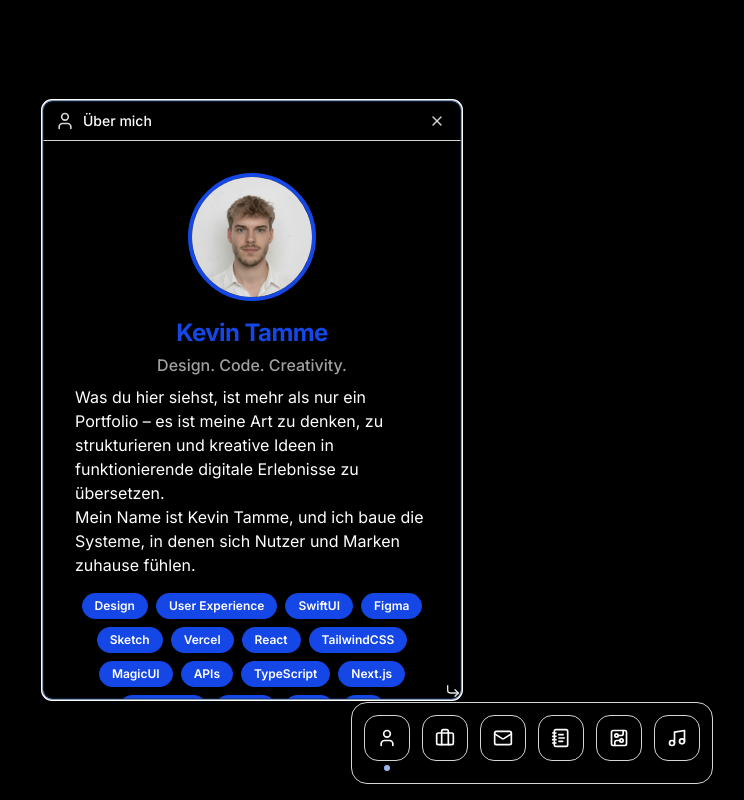
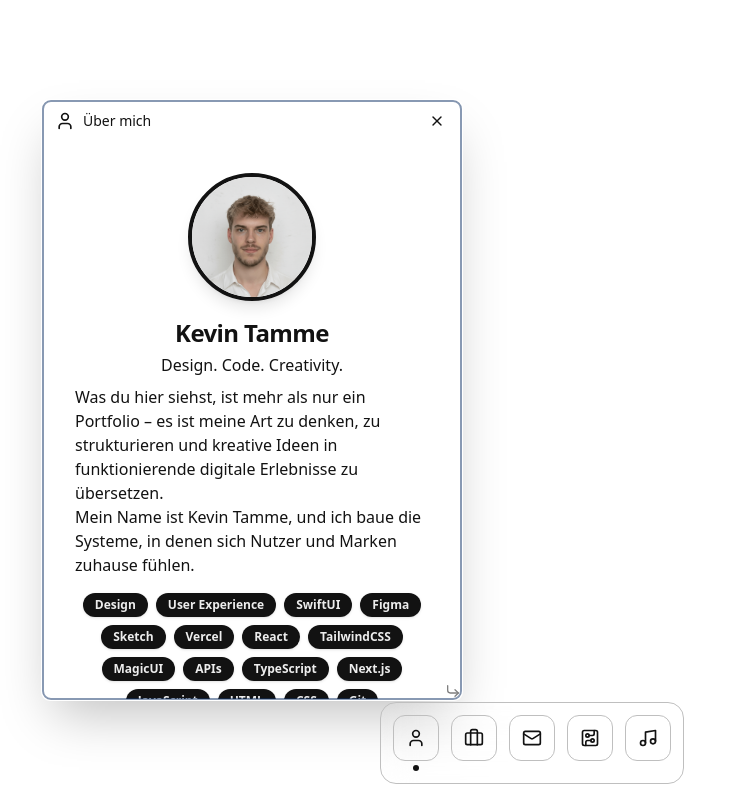
Before and after one commit to warumkev/portfolio, a Next.js app: page / in a window 1280 px wide. Shown: the whole page, without its empty margins (108-852 px from the left). Built offline with nearby package versions, Linux system fonts and the light colour scheme.

Commit message:
Refactor styles across components for improved consistency and readability; update color variables and remove unused styles

```diff
--- a/app/globals.css
+++ b/app/globals.css
@@ -1,125 +1,34 @@
 @import "tailwindcss";
 @import "tw-animate-css";
-
-@custom-variant dark (&:is(.dark *));
 
 @theme inline {
   --color-background: var(--background);
   --color-foreground: var(--foreground);
-  --font-sans: var(--font-inter);
-  --color-sidebar-ring: var(--sidebar-ring);
-  --color-sidebar-border: var(--sidebar-border);
-  --color-sidebar-accent-foreground: var(--sidebar-accent-foreground);
-  --color-sidebar-accent: var(--sidebar-accent);
-  --color-sidebar-primary-foreground: var(--sidebar-primary-foreground);
-  --color-sidebar-primary: var(--sidebar-primary);
-  --color-sidebar-foreground: var(--sidebar-foreground);
-  --color-sidebar: var(--sidebar);
-  --color-chart-5: var(--chart-5);
-  --color-chart-4: var(--chart-4);
-  --color-chart-3: var(--chart-3);
-  --color-chart-2: var(--chart-2);
-  --color-chart-1: var(--chart-1);
+  --color-primary: var(--primary);
+  --color-secondary: var(--secondary);
+  --color-muted: var(--muted);
+  --color-accent: var(--accent);
+  --color-destructive: var(--destructive);
+  --color-border: var(--border);
+  --color-input: var(--input);
   --color-ring: var(--ring);
-  --color-input: var(--input);
-  --color-border: var(--border);
-  --color-destructive: var(--destructive);
-  --color-accent-foreground: var(--accent-foreground);
-  --color-accent: var(--accent);
-  --color-muted-foreground: var(--muted-foreground);
-  --color-muted: var(--muted);
-  --color-secondary-foreground: var(--secondary-foreground);
-  --color-secondary: var(--secondary);
-  --color-primary-foreground: var(--primary-foreground);
-  --color-primary: var(--primary);
-  --color-popover-foreground: var(--popover-foreground);
-  --color-popover: var(--popover);
-  --color-card-foreground: var(--card-foreground);
-  --color-card: var(--card);
-  --radius-sm: calc(var(--radius) - 4px);
-  --radius-md: calc(var(--radius) - 2px);
-  --radius-lg: var(--radius);
-  --radius-xl: calc(var(--radius) + 4px);
 }
 
 :root {
-  --radius: 0.625rem;
-  --background: hsl(0, 0%, 100%);
+  --background: hsl(0, 0%, 93%);
   --foreground: hsl(0, 0%, 7%);
-  --card: hsl(0, 0%, 100%);
-  --card-foreground: hsl(0, 0%, 7%);
-  --popover: hsl(0, 0%, 100%);
-  --popover-foreground: hsl(0, 0%, 7%);
-  --primary: hsl(216, 70%, 24%);
-  --primary-foreground: hsl(0, 0%, 100%);
-  --secondary: hsl(220, 14%, 92%);
-  --secondary-foreground: hsl(0, 0%, 7%);
-  --muted: hsl(210, 20%, 96%);
-  --muted-foreground: hsl(220, 9%, 46%);
-  --accent: hsl(216, 70%, 24%);
-  --accent-foreground: hsl(0, 0%, 100%);
+  --primary: hsl(0, 0%, 7%);
+  --secondary: hsl(0, 0%, 93%);
+  --muted: hsl(0, 0%, 50%);
+  --accent: hsl(216, 71%, 61%);
   --destructive: hsl(340, 82%, 52%);
-  --border: hsl(220, 14%, 85%);
+  --border: hsl(0, 0%, 75%);
   --input: hsl(220, 14%, 85%);
   --ring: hsl(216, 70%, 24%);
-  --chart-1: hsl(216, 70%, 24%);
-  --chart-2: hsl(220, 17%, 23%);
-  --chart-3: hsl(220, 9%, 31%);
-  --chart-4: hsl(220, 9%, 46%);
-  --chart-5: hsl(0, 0%, 7%);
-  --sidebar: hsl(0, 0%, 100%);
-  --sidebar-foreground: hsl(0, 0%, 7%);
-  --sidebar-primary: hsl(216, 70%, 24%);
-  --sidebar-primary-foreground: hsl(0, 0%, 100%);
-  --sidebar-accent: hsl(216, 70%, 24%);
-  --sidebar-accent-foreground: hsl(0, 0%, 100%);
-  --sidebar-border: hsl(220, 14%, 85%);
-  --sidebar-ring: hsl(216, 70%, 24%);
-  --wallpaper-light: url('/creation-of-work.jpeg');
-}
-
-:root {
-  --radius: 0.625rem;
-  --background: hsl(0, 0%, 7%);
-  --foreground: hsl(0, 0%, 100%);
-  --card: hsl(0, 0%, 7%);
-  --card-foreground: hsl(0, 0%, 100%);
-  --popover: hsl(220, 17%, 23%);
-  --popover-foreground: hsl(0, 0%, 100%);
-  --primary: hsl(216, 70%, 76%);
-  --primary-foreground: hsl(0, 0%, 100%);
-  --secondary: hsl(220, 9%, 31%);
-  --secondary-foreground: hsl(0, 0%, 100%);
-  --muted: hsl(220, 17%, 23%);
-  --muted-foreground: hsl(220, 9%, 46%);
-  --accent: hsl(216, 70%, 24%);
-  --accent-foreground: hsl(0, 0%, 100%);
-  --destructive: hsl(340, 82%, 52%);
-  --border: hsl(220, 9%, 31%);
-  --input: hsl(220, 9%, 31%);
-  --ring: hsl(216, 70%, 24%);
-  --chart-1: hsl(216, 70%, 24%);
-  --chart-2: hsl(220, 17%, 23%);
-  --chart-3: hsl(220, 9%, 31%);
-  --chart-4: hsl(220, 9%, 46%);
-  --chart-5: hsl(0, 0%, 100%);
-  --sidebar: hsl(220, 17%, 23%);
-  --sidebar-foreground: hsl(0, 0%, 100%);
-  --sidebar-primary: hsl(216, 70%, 24%);
-  --sidebar-primary-foreground: hsl(0, 0%, 100%);
-  --sidebar-accent: hsl(216, 70%, 24%);
-  --sidebar-accent-foreground: hsl(0, 0%, 100%);
-  --sidebar-border: hsl(220, 9%, 31%);
-  --sidebar-ring: hsl(216, 70%, 24%);
-  --wallpaper-dark: url('/path/to/dark-wallpaper.jpg');
 }
 
 body {
-  background-color: #000;
-}
-
-.dark body {
-  background-color: #000;
+  background-color: #fff;
 }
 
 @layer base {
--- a/app/page.tsx
+++ b/app/page.tsx
@@ -35,7 +35,7 @@ export default function Home() {
   }, [isMobile]);
 
   if (isMobile === null) {
-  return <div className="h-screen w-screen text-white dark:bg-neutral-950" />;
+  return <div className="h-screen w-screen text-white" />;
   }
 
   return isMobile ? <MobileView /> : <DesktopView />;
--- a/components/DesktopView.tsx
+++ b/components/DesktopView.tsx
@@ -108,7 +108,7 @@ const Window: React.FC<WindowProps> = ({
         y = Math.max(0, Math.min(y, viewportHeight - height));
         onDrag(winState.id, { x, y });
       }}
-      className="absolute bg-black/20 backdrop-blur-xl border border-neutral-300 rounded-lg shadow-2xl flex flex-col overflow-hidden"
+      className="absolute backdrop-blur-xl border border-border rounded-lg shadow-2xl flex flex-col overflow-hidden"
       style={{
         x: winState.position.x,
         y: winState.position.y,
@@ -124,13 +124,13 @@ const Window: React.FC<WindowProps> = ({
     >
       <div
         onPointerDown={(e) => dragControls.start(e)}
-        className="flex items-center justify-between h-10 px-3 rounded-t-lg border-b border-neutral-300 cursor-grab flex-shrink-0"
+        className="flex items-center justify-between h-10 px-3 rounded-t-lg border-border cursor-grab flex-shrink-0"
       >
-        <div className="flex items-center gap-2 text-white">
-          <span className="text-neutral-300">{config.icon}</span>
+        <div className="flex items-center gap-2">
+          <span className="text-primary">{config.icon}</span>
           <span
             id={`window-title-${winState.id}`}
-            className="text-sm font-medium"
+            className="text-sm text-primary font-medium"
           >
             {config.title}
           </span>
@@ -142,7 +142,7 @@ const Window: React.FC<WindowProps> = ({
               e.stopPropagation();
               onClose(winState.id);
             }}
-            className="p-1 rounded-full hover:bg-red-500/80 text-neutral-300 hover:text-white transition-colors duration-150"
+            className="p-1 rounded-full hover:bg-destructive text-primary hover:text-secondary transition-colors duration-150"
             aria-label={`Fenster "${config.title}" schließen`}
           >
             <X size={16} />
@@ -152,7 +152,7 @@ const Window: React.FC<WindowProps> = ({
       <div className="flex-grow overflow-y-auto min-h-0">{config.content}</div>
       <div
         ref={resizeRef}
-        className="absolute bottom-0 right-0 w-4 h-4 cursor-se-resize text-neutral-200 z-10"
+        className="absolute bottom-0 right-0 w-4 h-4 cursor-se-resize text-muted z-10"
         onPointerDown={handleResize}
         role="slider"
         aria-label="Fenstergröße ändern"
@@ -186,7 +186,7 @@ const DockIcon: React.FC<{
             initial={{ opacity: 0, y: 10 }}
             animate={{ opacity: 1, y: 0 }}
             exit={{ opacity: 0, y: 10 }}
-            className="absolute -top-10 px-2 py-1 text-xs bg-neutral-800 text-white rounded-md pointer-events-none whitespace-nowrap"
+            className="absolute -top-10 px-2 py-1 text-xs bg-background text-primary rounded-md pointer-events-none whitespace-nowrap"
           >
             {config.title}
           </motion.span>
@@ -196,10 +196,10 @@ const DockIcon: React.FC<{
         whileHover={{ scale: 1.1, y: -8 }}
         whileTap={{ scale: 0.9 }}
         onClick={() => onClick(id)}
-        className="backdrop-blur-lg p-3 rounded-xl border border-neutral-300 transition-colors"
+        className="backdrop-blur-lg p-3 rounded-xl border border-border transition-colors"
         aria-label={`Öffne ${config.title}`}
       >
-        <span className="text-white">{config.icon}</span>
+        <span className="text-primary">{config.icon}</span>
       </motion.button>
       <motion.div
         animate={{ scale: isActive ? 1 : 0 }}
@@ -275,7 +275,6 @@ export default function DesktopView() {
     setWindows((prev) => {
       const win = prev[id];
       if (!win) return prev;
-      // Clamp position to viewport
       const viewportWidth = window.innerWidth;
       const viewportHeight = window.innerHeight;
       const clampedX = Math.max(
@@ -321,12 +320,10 @@ export default function DesktopView() {
       };
     });
 
-  // Removed maximize functionality
-
   return (
     <main
       ref={constraintsRef}
-      className="h-[100dvh] w-screen overflow-hidden text-white font-sans relative select-none"
+      className="h-[100dvh] w-screen overflow-hidden text-primary font-sans relative select-none"
     >
       {/* Windows */}
       {Object.values(windows).map((winState) => {
@@ -356,7 +353,7 @@ export default function DesktopView() {
             damping: 30,
             delay: 0.5,
           }}
-          className="flex items-end gap-3 p-3 backdrop-blur-lg border border-neutral-300 rounded-2xl"
+          className="flex items-end gap-3 p-3 backdrop-blur-lg border border-border rounded-2xl"
         >
           {Object.entries(APP_CONFIG).map(([id, config]) => (
             <DockIcon
--- a/components/sections/AboutContent.tsx
+++ b/components/sections/AboutContent.tsx
@@ -29,7 +29,7 @@ const skillBadges = [
  * Modularized for maintainability. All static data is defined above for clarity.
  */
 const AboutContent = () => (
-    <div className="p-6 md:p-8 flex flex-col min-w-[220px] min-h-[400px] w-full text-white">
+    <div className="p-6 md:p-8 flex flex-col min-w-[220px] min-h-[400px] w-full text-primary">
         {/* Profile image */}
         <div className="justify-center flex mb-4">
             <Image
@@ -37,42 +37,42 @@ const AboutContent = () => (
                 alt="Kevin Tamme, Frontend Entwickler aus Frankfurt"
                 width={128}
                 height={128}
-                className="rounded-full shadow-lg border-4 border-blue-700"
+                className="rounded-full shadow-lg border-4 border-foreground"
             />
         </div>
         {/* Name and tagline */}
-    <h2 className="text-2xl font-bold text-blue-700 mb-1 tracking-tight text-center">
+    <h2 className="text-2xl font-bold text-text-1 mb-1 tracking-tight text-center">
             Kevin Tamme
         </h2>
-    <div className="text-base font-medium text-neutral-400 text-center mb-2">
+    <div className="text-base font-medium text-center mb-2">
             Design. Code. Creativity.
         </div>
-    <p className="text-nwhite text-left max-w-xl mx-auto mb-2">
+    <p className=" text-left max-w-xl mx-auto mb-2">
             Was du hier siehst, ist mehr als nur ein Portfolio – es ist meine Art zu denken, zu strukturieren und kreative Ideen in funktionierende digitale Erlebnisse zu übersetzen.<br />
             Mein Name ist Kevin Tamme, und ich baue die Systeme, in denen sich Nutzer und Marken zuhause fühlen.
         </p>
         {/* Skill badges */}
         <div className="flex flex-wrap gap-2 justify-center mt-2 mb-4">
             {skillBadges.map(badge => (
-                <span key={badge.label} className={`px-3 py-1 rounded-full text-xs font-semibold shadow bg-blue-700 text-white border border-blue-700`}>{badge.label}</span>
+                <span key={badge.label} className={`px-3 py-1 rounded-full text-xs font-semibold shadow bg-primary text-secondary`}>{badge.label}</span>
             ))}
         </div>
         {/* Skill matrix removed */}
         {/* Timeline Section: education and career milestones */}
         <div className="w-full max-w-md mx-auto mt-2 mb-4">
-            <h3 className="text-xs font-bold text-blue-700 mb-2 text-center">Timeline</h3>
+            <h3 className="text-xs font-bold mb-2 text-center">Timeline</h3>
             <ul className="timeline list-none p-0 m-0">
                 <li className="mb-2">
-                    <span className="font-semibold text-blue-700">2026</span> – B.Sc. Informatik Abschluss, Frankfurt
+                    <span className="font-semibold">2026</span> – B.Sc. Informatik Abschluss, Frankfurt
                 </li>
                 <li className="mb-2">
-                    <span className="font-semibold text-blue-700">2024</span> – Launch Portfolio v1.0
+                    <span className="font-semibold">2024</span> – Launch Portfolio v1.0
                 </li>
                 <li className="mb-2">
-                    <span className="font-semibold text-blue-700">2022-2025</span> – Softwareentwickler & Freelance Webentwicklung
+                    <span className="font-semibold">2022-2025</span> – Softwareentwickler & Freelance Webentwicklung
                 </li>
                 <li className="mb-2">
-                    <span className="font-semibold text-blue-700">2022</span> – Beginn Informatik-Studium
+                    <span className="font-semibold">2022</span> – Beginn Informatik-Studium
                 </li>
             </ul>
         </div>
@@ -81,7 +81,7 @@ const AboutContent = () => (
             <a
                 href="/cv-kevin-tamme.pdf"
                 download
-                className="inline-flex items-center px-4 py-2 bg-blue-700 text-white font-semibold rounded shadow hover:bg-white hover:text-blue-700 transition"
+                className="inline-flex items-center px-4 py-2 bg-primary text-secondary font-semibold rounded shadow hover:bg-secondary hover:text-primary transition"
                 aria-label="Lebenslauf herunterladen"
             >
                 <svg className="mr-2" width="18" height="18" fill="none" stroke="currentColor" strokeWidth="2" viewBox="0 0 24 24"><path d="M12 5v14m0 0l-6-6m6 6l6-6" /></svg>
--- a/components/sections/BlogContent.tsx
+++ b/components/sections/BlogContent.tsx
@@ -27,16 +27,16 @@ const BlogContent = () => {
             .finally(() => setLoading(false));
     }, []);
     return (
-    <div className="p-6 md:p-8 font-sans text-white">
-            <h2 className="text-xl font-bold text-white mb-4 px-2">Notizen & Learnings</h2>
-            {loading && <div className="text-center text-neutral-200">Lade Notizen…</div>}
-            {error && <div className="text-center text-red-600">Fehler beim Laden der Notizen.</div>}
+    <div className="p-6 md:p-8 font-sans text-primary">
+            <h2 className="text-xl font-bold text-primary mb-4 px-2">Notizen & Learnings</h2>
+            {loading && <div className="text-center text-primary">Lade Notizen…</div>}
+            {error && <div className="text-center text-destructive">Fehler beim Laden der Notizen.</div>}
             {notes && selectedNote === null && (
                 <div className="space-y-4">
                     {notes.map((note, index) => (
                         <div
                             key={note.slug}
-                            className="p-4 border border-neutral-200 rounded-lg cursor-pointer bg-black hover:bg-transparent transition-colors"
+                            className="p-4 border border-border rounded-lg cursor-pointer hover:bg-background/25 transition-colors"
                             onClick={() => setSelectedNote(index)}
                             role="button"
                             aria-label={`Notiz öffnen: ${note.title}`}
--- a/components/sections/ContactContent.tsx
+++ b/components/sections/ContactContent.tsx
@@ -9,7 +9,7 @@ const Toast = ({ show, type, message, onClose }: { show: boolean; type: 'success
                 ${show ? 'translate-y-0 opacity-100' : 'translate-y-8 opacity-0 pointer-events-none'}
                 right-4 bottom-4 sm:right-4 sm:bottom-4 sm:translate-y-0
                 w-[90vw] max-w-xs sm:w-auto sm:max-w-sm rounded-xl shadow-lg px-5 py-4 font-medium text-base
-                ${type === 'success' ? 'bg-green-600 text-white dark:bg-green-500' : 'bg-red-600 text-white dark:bg-red-500'} dark:shadow-black/40
+                ${type === 'success' ? 'bg-green-600 text-white' : 'bg-destructive text-primary'}
                 sm:bottom-4 sm:right-4 bottom-auto top-4 left-1/2 -translate-x-1/2 sm:left-auto sm:top-auto sm:translate-x-0
                 ${show ? '' : 'sm:opacity-0 sm:pointer-events-none'}
             `}
@@ -19,7 +19,7 @@ const Toast = ({ show, type, message, onClose }: { show: boolean; type: 'success
             <span>{message}</span>
             <button
                 onClick={onClose}
-                className="ml-4 text-white/80 hover:text-white focus:outline-none"
+                className="ml-4 text-primary hover:text-secondary focus:outline-none"
                 aria-label="Schließen"
             >
                 ×
@@ -78,29 +78,29 @@ const ContactContent = () => {
     };
 
     return (
-    <div className="p-6 md:p-8 font-sans text-white">
-            <h2 className="text-2xl font-bold text-blue-700 mb-4 text-center">Noch Fragen?</h2>
-            <p className="text-neutral-200 mb-6 text-center max-w-md mx-auto">
+    <div className="p-6 md:p-8 font-sans text-primary">
+            <h2 className="text-2xl font-bold mb-4 text-center">Noch Fragen?</h2>
+            <p className="text-muted mb-6 text-center max-w-md mx-auto">
                 Haben Sie ein Projekt im Sinn oder möchten sich vernetzen? Ich freue mich auf Ihre Nachricht.
             </p>
             <form onSubmit={handleSubmit} className="w-full max-w-lg space-y-4 mx-auto">
                 <div>
-                    <label htmlFor="name" className="text-sm font-medium text-blue-200">Name</label>
-                    <input type="text" id="name" name="name" required className="mt-1 block w-full px-3 py-2 border border-neutral-200 rounded-md shadow-sm bg-black focus:outline-none focus:ring-2 focus:ring-blue-700 focus:border-blue-700 focus:bg-transparent" />
+                    <label htmlFor="name" className="text-sm font-medium">Name</label>
+                    <input type="text" id="name" name="name" required className="mt-1 block w-full px-3 py-2 border border-border rounded-md shadow-sm focus:outline-none focus:ring-2 focus:ring-accent focus:bg-background/25" />
                 </div>
                 <div>
-                    <label htmlFor="email" className="text-sm font-medium text-blue-200">E-Mail</label>
-                    <input type="email" id="email" name="email" required className="mt-1 block w-full px-3 py-2 border border-neutral-200 rounded-md shadow-sm bg-black focus:outline-none focus:ring-2 focus:ring-blue-700 focus:border-blue-700 focus:bg-transparent" />
+                    <label htmlFor="email" className="text-sm font-medium ">E-Mail</label>
+                    <input type="email" id="email" name="email" required className="mt-1 block w-full px-3 py-2 border border-border rounded-md shadow-sm focus:outline-none focus:ring-2 focus:ring-accent focus:bg-background/25" />
                 </div>
                 <div>
-                    <label htmlFor="message" className="text-sm font-medium text-blue-200">Nachricht</label>
-                    <textarea id="message" name="message" rows={4} required className="mt-1 block w-full px-3 py-2 border border-neutral-200 rounded-md shadow-sm bg-black focus:outline-none focus:ring-2 focus:ring-blue-700 focus:border-blue-700 focus:bg-transparent"></textarea>
+                    <label htmlFor="message" className="text-sm font-medium ">Nachricht</label>
+                    <textarea id="message" name="message" rows={4} required className="mt-1 block w-full px-3 py-2 border border-border rounded-md shadow-sm focus:outline-none focus:ring-2 focus:ring-accent focus:bg-background/25"></textarea>
                 </div>
                 <div>
                     <button
                         type="submit"
                         disabled={status === 'sending'}
-                        className="w-full px-6 py-2.5 bg-blue-700 text-white font-semibold rounded-lg shadow-md hover:bg-white hover:text-blue-700 transition-all disabled:bg-neutral-200 disabled:cursor-not-allowed"
+                        className="w-full px-6 py-2.5 bg-primary text-secondary font-semibold rounded-lg shadow-md hover:bg-secondary hover:text-primary transition-all disabled:bg-neutral-200 disabled:cursor-not-allowed"
                     >
                         {status === 'sending' ? 'Sende...' : 'Nachricht senden'}
                     </button>
--- a/components/sections/PortfolioContent.tsx
+++ b/components/sections/PortfolioContent.tsx
@@ -27,31 +27,31 @@ const PortfolioContent = () => {
     }, []);
     return (
     <div className="p-6 md:p-8 h-full flex flex-col min-w-[220px] min-h-[400px] w-full text-white">
-            <h2 className="text-xl font-bold text-white mb-4 px-3">Meine Projekte</h2>
-            {loading && <div className="text-center text-neutral-200">Lade Projekte…</div>}
-            {error && <div className="text-center text-red-600">Fehler beim Laden der Projekte.</div>}
+            <h2 className="text-xl font-bold text-primary mb-4 px-3">Meine Projekte</h2>
+            {loading && <div className="text-center text-muted">Lade Projekte…</div>}
+            {error && <div className="text-center text-destructive">Fehler beim Laden der Projekte.</div>}
             <ul className="flex flex-col gap-4 w-full">
                 {projects.map(p => (
                     <li
                         key={p.title}
-                        className="w-full rounded-xl shadow border border-neutral-200 p-4 flex flex-col md:flex-row items-start md:items-center gap-4 transition bg-black hover:bg-transparent"
+                        className="w-full rounded-xl shadow border border-border p-4 flex flex-col md:flex-row items-start md:items-center gap-4 transition bg-secondary hover:bg-background/25"
                         role="button"
                         aria-label={`Projekt öffnen: ${p.title}`}
                         tabIndex={0}
                         onKeyDown={e => (e.key === 'Enter' || e.key === ' ') && window.open(p.liveUrl, '_blank')}
                     >
                         <div className="flex-1">
-                            <h3 className="font-bold text-lg text-blue-700 mb-1">{p.title}</h3>
-                            <p className="text-sm text-neutral-400 mb-2">{p.description}</p>
+                            <h3 className="font-bold text-lg text-primary mb-1">{p.title}</h3>
+                            <p className="text-sm text-muted mb-2">{p.description}</p>
                         </div>
                         <div className="flex gap-2 flex-shrink-0">
-                            <a href={p.liveUrl} target="_blank" rel="noopener noreferrer" className="px-3 py-1 bg-blue-700 text-white rounded font-medium text-sm hover:bg-neutral-200 hover:text-blue-700 transition">Live</a>
+                            <a href={p.liveUrl} target="_blank" rel="noopener noreferrer" className="px-3 py-1 bg-primary text-secondary rounded font-medium text-sm hover:bg-secondary hover:text-primary transition">Live</a>
                             {p.githubUrl && (
                                 <a
                                     href={p.githubUrl}
                                     target="_blank"
                                     rel="noopener noreferrer"
-                                    className="px-3 py-1 bg-white text-blue-700 rounded font-medium text-sm hover:bg-neutral-400 hover:text-white transition"
+                                    className="px-3 py-1 bg-secondary text-primary rounded font-medium text-sm hover:bg-muted hover:text-secondary transition"
                                 >
                                     GitHub
                                 </a>
--- a/config/apps.tsx
+++ b/config/apps.tsx
@@ -64,13 +64,13 @@ export const APP_CONFIG: Record<string, AppConfig> = {
         defaultSize: { width: 420, height: 600 },
         minSize: { width: 320, height: 400 },
     },
-    blog: {
+    /*blog: {
         title: 'Notizen',
         icon: <NotebookText size={20} />,
         content: <BlogContent />,
         defaultSize: { width: 520, height: 600 },
         minSize: { width: 320, height: 400 },
-    },
+    },*/
     systeminfo: {
         title: 'Systeminfo',
         icon: <CircuitBoard size={20} />,
```
